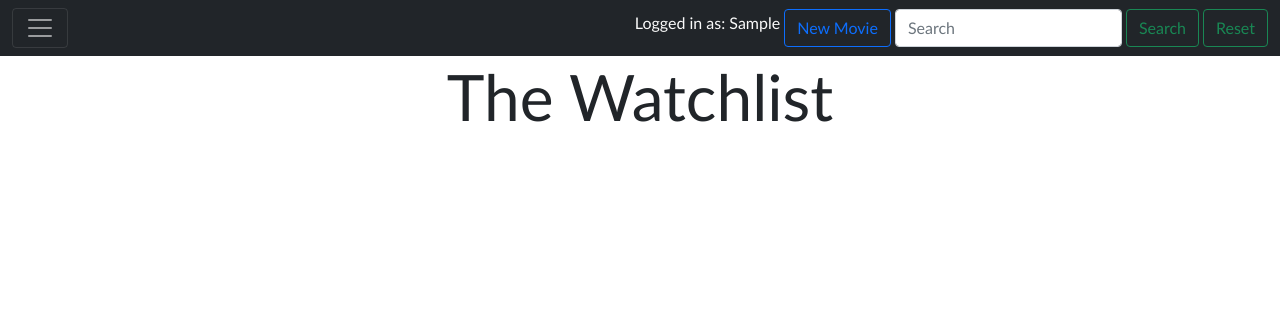
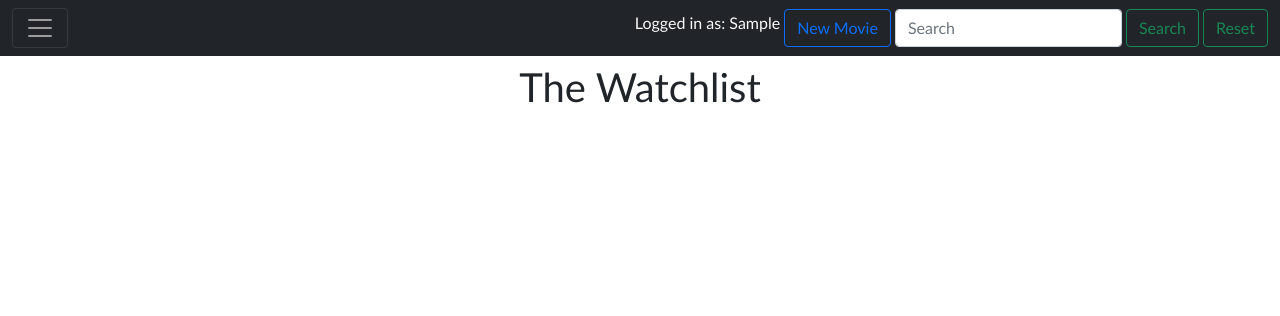
Before and after one commit to UnixBird-ps/python_assign1, a Flask app: page / in a window 1280 px wide. Shown: the top 316 px of the page. Run offline with Flask 2, Linux system fonts and the light colour scheme; the visitor is signed in with stand-in values (Sample User, id 1); data comes from the database, SQL or seed files in the repository; data that the repository does not hold is empty; some libraries are stand-ins or nearby versions.

Commit message:
Changed styling of the title

```diff
--- a/website/templates/base.html
+++ b/website/templates/base.html
@@ -103,7 +103,7 @@
 		{% endfor %}
 	{% endif %}
 {% endwith %}
-		<h1 class="display-3 mt-1 unselectable" align="center">{{ app_title }}</h1>
+		<h1 class="mt-2 unselectable" align="center">{{ app_title }}</h1>
 		<!-- Create a container for pages that extends this template -->
 		<div class="container-fluid">
 {% block page_content %}
```
